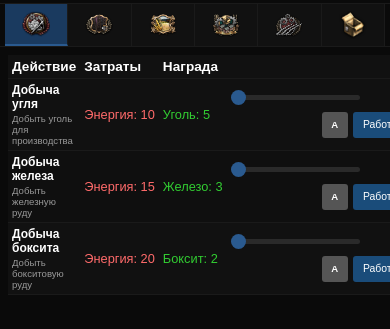
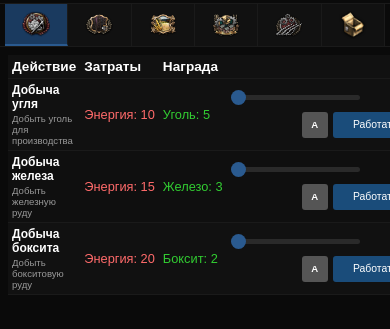
Before and after one commit to k1n0piin0v-byte/Kriegspolitik, a plain HTML site: page UI/Work.html in a window 390 px wide. Shown: the part 33-362 px from the top of the page. Drawn offline with Linux system fonts and the light colour scheme.

Commit message:
Update Work.html

```diff
--- a/UI/Work.html
+++ b/UI/Work.html
@@ -239,7 +239,7 @@
         }
 
         .work-button {
-            padding: 6px 15px;
+            padding: 6px 20px;
             background-color: #1a4c7a;
             color: #fff;
             border: none;
@@ -248,7 +248,7 @@
             font-size: 0.75rem;
             transition: background-color 0.2s;
             white-space: nowrap;
-            min-width: 80px;
+            min-width: 100px;
             height: 30px;
             display: flex;
             align-items: center;
@@ -350,7 +350,7 @@
             .content { padding: 8px; }
             .work-table { font-size: 0.7rem; }
             .work-table th, .work-table td { padding: 6px; }
-            .work-button { padding: 5px 12px; font-size: 0.7rem; min-width: 70px; height: 28px; }
+            .work-button { padding: 5px 16px; font-size: 0.7rem; min-width: 90px; height: 28px; }
             .action-count { font-size: 0.7rem; min-width: 50px; }
             .item-icon { width: 36px; height: 36px; }
             .action-title { font-size: 0.8rem; }
@@ -368,7 +368,7 @@
             .content { padding: 8px; }
             .work-table { font-size: 0.7rem; }
             .work-table th, .work-table td { padding: 6px; }
-            .work-button { padding: 6px 14px; font-size: 0.7rem; min-width: 75px; height: 30px; }
+            .work-button { padding: 6px 18px; font-size: 0.7rem; min-width: 95px; height: 30px; }
             .action-count { font-size: 0.7rem; min-width: 50px; }
             .item-icon { width: 36px; height: 36px; }
             .action-title { font-size: 0.8rem; }
@@ -388,7 +388,7 @@
             .work-table th, .work-table td { padding: 4px; }
             .action-title { font-size: 0.75rem; }
             .action-desc { font-size: 0.6rem; }
-            .work-button { padding: 4px 10px; font-size: 0.65rem; min-width: 65px; height: 26px; }
+            .work-button { padding: 4px 14px; font-size: 0.65rem; min-width: 85px; height: 26px; }
             .auto-btn { width: 26px; height: 26px; font-size: 0.6rem; }
         }
 
```
